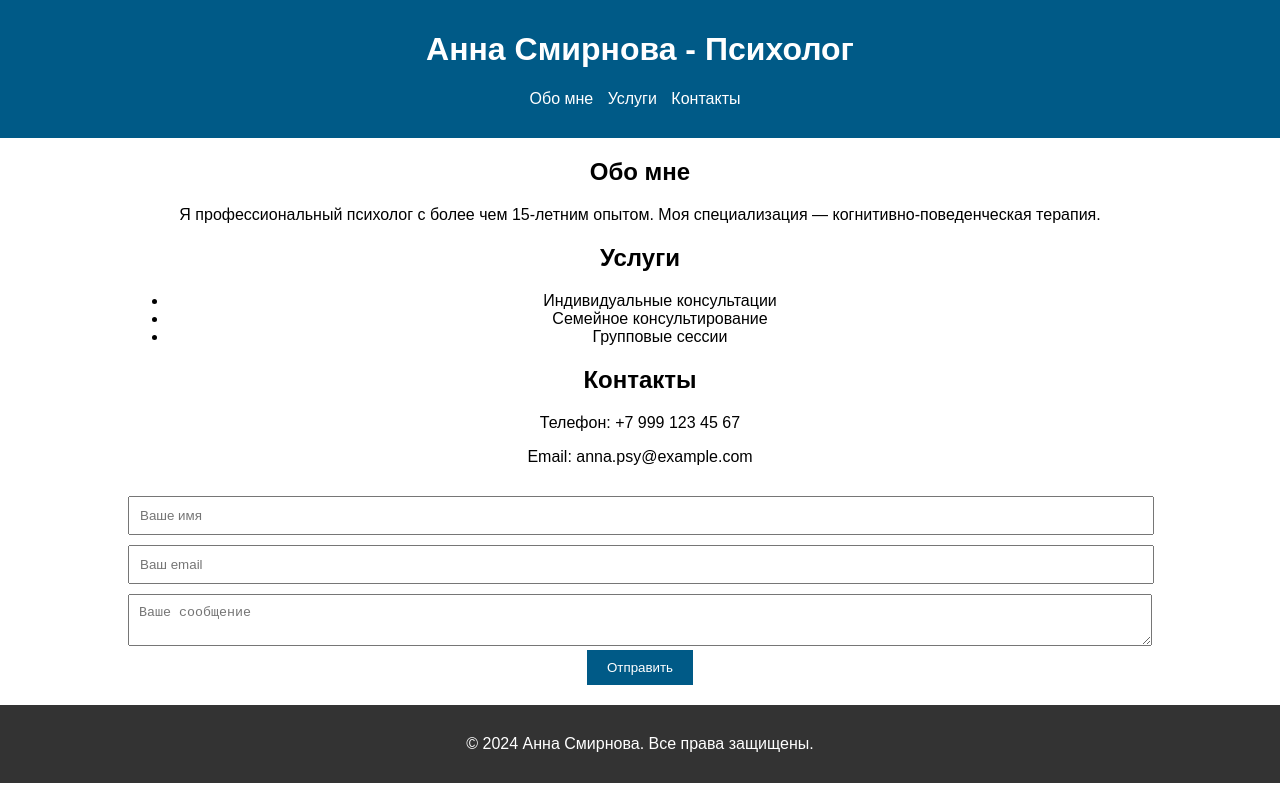
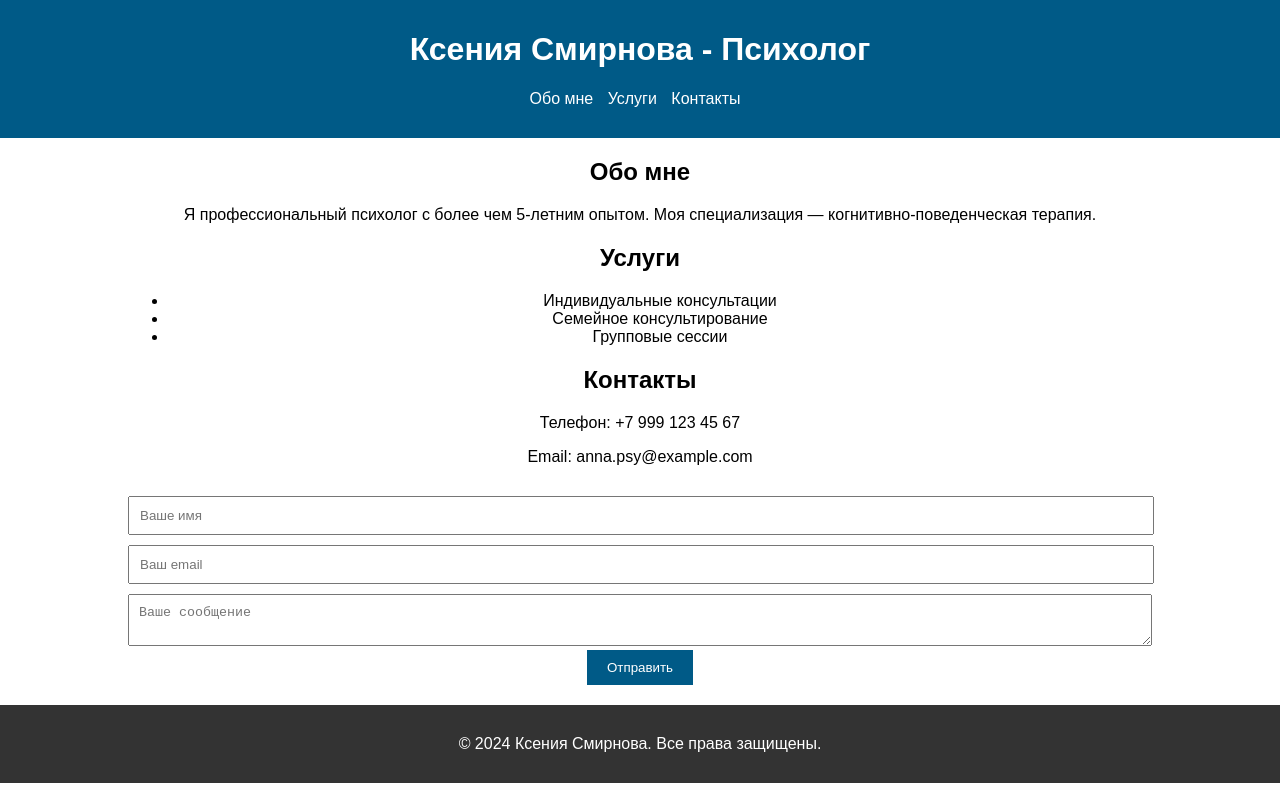
Before and after one commit to desh1ne/desh1ne.github.io, a plain HTML site: page index.html in a window 1280 px wide. Drawn offline with Linux system fonts and the light colour scheme.

Commit message:
Update index.html

```diff
--- a/index.html
+++ b/index.html
@@ -9,7 +9,7 @@
 <body>
     <header>
         <div class="container">
-            <h1>Анна Смирнова - Психолог</h1>
+            <h1>Ксения Смирнова - Психолог</h1>
             <nav>
                 <ul>
                     <li><a href="#about">Обо мне</a></li>
@@ -21,7 +21,7 @@
     </header>
     <section id="about" class="container">
         <h2>Обо мне</h2>
-        <p>Я профессиональный психолог с более чем 15-летним опытом. Моя специализация — когнитивно-поведенческая терапия.</p>
+        <p>Я профессиональный психолог с более чем 5-летним опытом. Моя специализация — когнитивно-поведенческая терапия.</p>
     </section>
     <section id="services" class="container">
         <h2>Услуги</h2>
@@ -44,7 +44,7 @@
     </section>
     <footer>
         <div class="container">
-            <p>© 2024 Анна Смирнова. Все права защищены.</p>
+            <p>© 2024 Ксения Смирнова. Все права защищены.</p>
         </div>
     </footer>
 </body>
```
